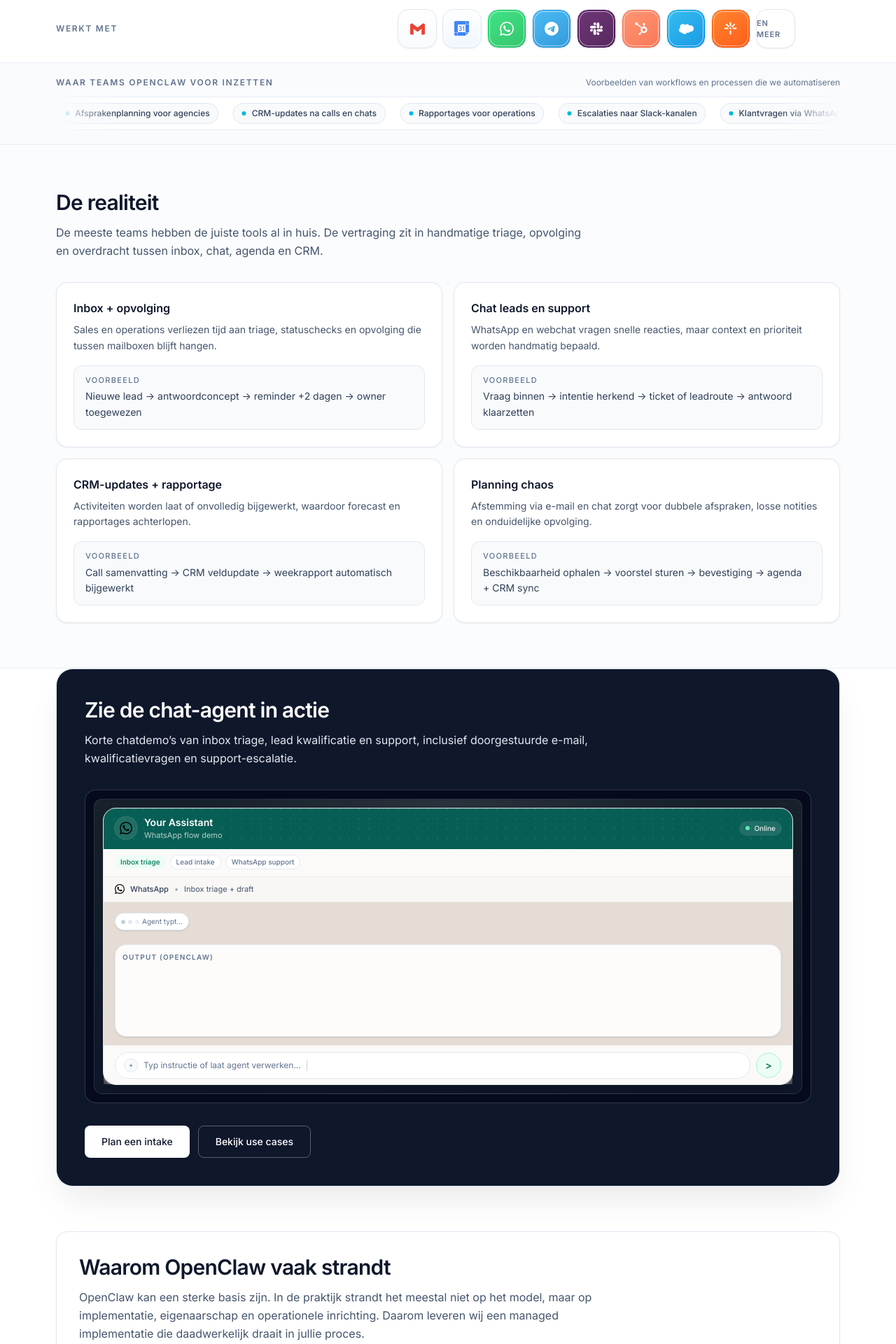
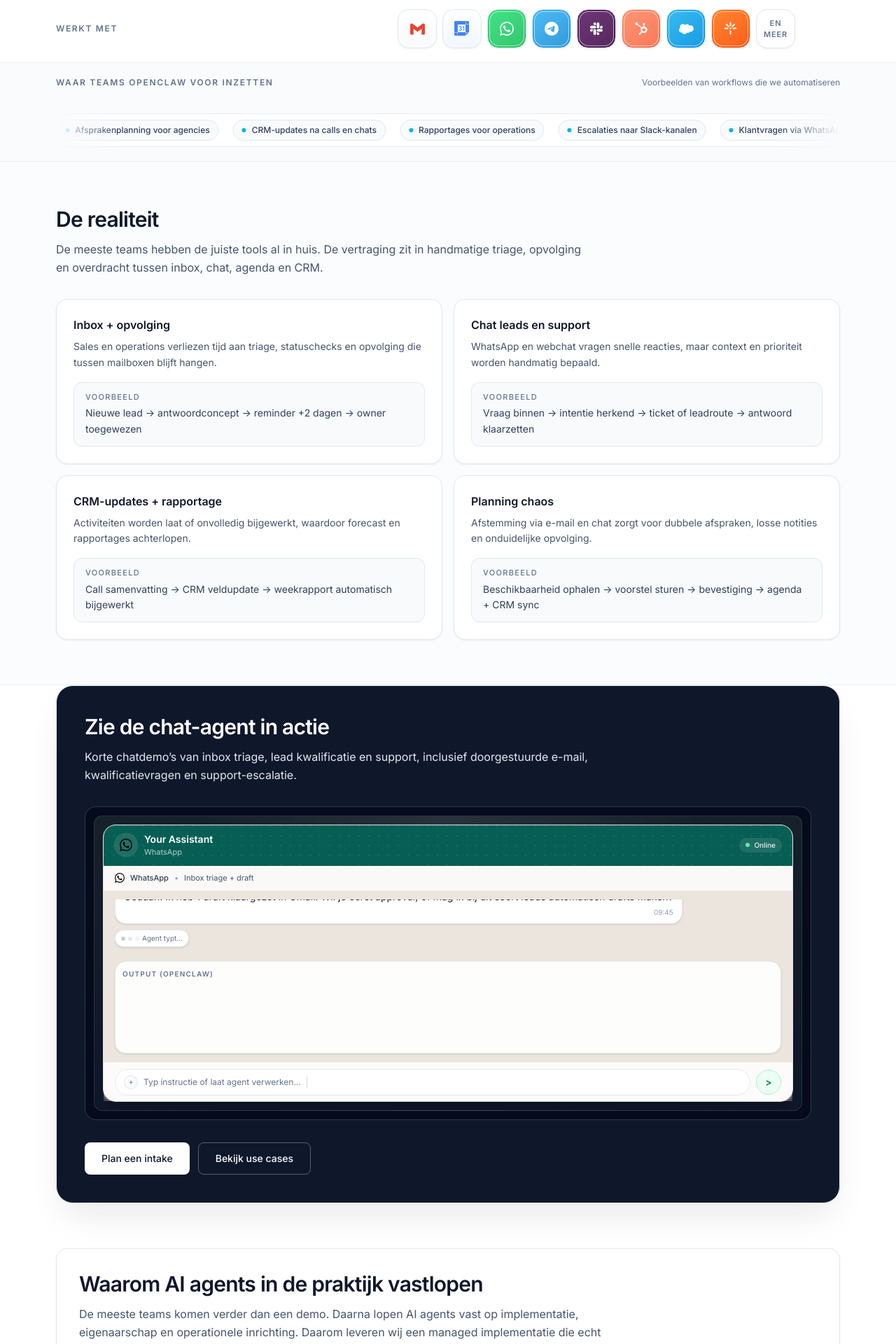
Before and after one commit to openclawbot69420-ux/youraiworker-site, a Next.js app: page / in a window 1280 px wide. Shown: the part 760-2680 px from the top of the page at 70% size. Built offline with nearby package versions, Linux system fonts and the light colour scheme.

Commit message:
polish: fix homepage spacing, integration tile, demo scroll + remove cringe strandt code

```diff
--- a/src/app/page.tsx
+++ b/src/app/page.tsx
@@ -195,19 +195,13 @@ const COMPARISON_ROWS = [
   },
 ] as const
 
-const STRANDT_WITHOUT_LINES = [
-  "$ git clone openclaw && npm run dev",
-  "✓ Demo werkt lokaal",
-  "",
-  "# Productievragen komen daarna:",
-  "ENV? webhooks? rate limits? retries?",
-  "Wie beheert secrets en rotatie?",
-  "Waar loggen we acties en approvals?",
-  "Wat gebeurt er bij exceptions of timeouts?",
-  "Wie monitort na livegang?",
-  "",
-  "Resultaat: proof-of-concept blijft hangen",
-  "tussen experiment en operatie.",
+const STRANDT_WITHOUT_POINTS = [
+  "Werkt lokaal, maar geen duidelijke owner voor productie",
+  "Secrets, ENV en permissies worden ad-hoc geregeld",
+  "Geen retries/monitoring - failures blijven liggen",
+  "Geen logging/audit - onduidelijk wat de agent deed",
+  "Geen approval gates - risico op fouten in klantcontact",
+  "Na livegang niemand die onderhoud + fixes oppakt",
 ] as const
 
 const STRANDT_WITH_MANAGED = [
@@ -341,7 +335,7 @@ const IntegrationBadge: React.FC<IntegrationBadgeProps> = ({
           />
         </>
       ) : (
-        <span className="text-[10px] font-semibold uppercase tracking-[0.08em] text-slate-500 sm:text-[11px]">
+        <span className="flex h-full w-full items-center justify-center text-center text-[10px] font-semibold uppercase tracking-[0.08em] text-slate-500 sm:text-[11px]">
           en meer
         </span>
       )}
@@ -475,12 +469,10 @@ const HomePage: React.FC = () => {
               >
                 Waar teams OpenClaw voor inzetten
               </p>
-              <p className="text-xs text-slate-500">
-                Voorbeelden van workflows en processen die we automatiseren
-              </p>
+              <p className="text-xs text-slate-500">Voorbeelden van workflows die we automatiseren</p>
             </div>
 
-            <div className="marquee-shell overflow-hidden rounded-2xl border border-slate-200/80 bg-white/90 p-2">
+            <div className="marquee-shell mt-6 overflow-hidden rounded-2xl border border-slate-200/80 bg-white/90 p-2">
               <div className="marquee-track motion-reduce:flex motion-reduce:w-full motion-reduce:flex-wrap motion-reduce:gap-2 motion-reduce:whitespace-normal">
                 {[...WORKFLOW_MARQUEE_ITEMS, ...WORKFLOW_MARQUEE_ITEMS].map((item, index) => (
                   <span
@@ -578,12 +570,12 @@ const HomePage: React.FC = () => {
         <div className="rounded-2xl border border-slate-200 bg-white p-6 shadow-sm shadow-slate-900/5 sm:p-8">
           <div className="max-w-3xl">
             <h2 className="text-2xl font-semibold tracking-tight text-slate-900 sm:text-3xl">
-              Waarom OpenClaw vaak strandt
+              Waarom AI agents in de praktijk vastlopen
             </h2>
             <p className="mt-3 text-sm leading-relaxed text-slate-600 sm:text-base">
-              OpenClaw kan een sterke basis zijn. In de praktijk strandt het meestal niet op het model,
-              maar op implementatie, eigenaarschap en operationele inrichting. Daarom leveren wij een
-              managed implementatie die daadwerkelijk draait in jullie proces.
+              De meeste teams komen verder dan een demo. Daarna lopen AI agents vast op implementatie,
+              eigenaarschap en operationele inrichting. Daarom leveren wij een managed implementatie die
+              echt draait in jullie proces - met controls, logging en support.
             </p>
           </div>
 
@@ -591,15 +583,25 @@ const HomePage: React.FC = () => {
             <div className="rounded-2xl border border-slate-200 bg-slate-950 p-5 text-slate-100 shadow-sm">
               <div className="flex flex-col items-start gap-3 sm:flex-row sm:items-center sm:justify-between">
                 <p className="text-xs font-semibold uppercase tracking-[0.14em] text-slate-300">
-                  Zonder managed implementatie
+                  Zonder implementatie + onderhoud
                 </p>
                 <span className="rounded-full border border-rose-300/25 bg-rose-400/10 px-2.5 py-1 text-[11px] font-medium text-rose-200">
-                  Vaak strandt dit
+                  Blijft vaak hangen
                 </span>
               </div>
-              <pre className="mt-4 overflow-x-auto rounded-xl border border-white/10 bg-black/20 p-4 text-xs leading-6 text-slate-200">
-                <code>{STRANDT_WITHOUT_LINES.join("\n")}</code>
-              </pre>
+              <div className="mt-4 space-y-2.5">
+                {STRANDT_WITHOUT_POINTS.map((item) => (
+                  <div
+                    key={item}
+                    className="flex items-center gap-3 rounded-xl border border-white/10 bg-black/20 px-3.5 py-3 text-sm text-slate-200"
+                  >
+                    <span className="inline-flex h-5 w-5 items-center justify-center rounded-full border border-rose-300/25 bg-rose-400/10 text-[11px] font-semibold text-rose-200">
+                      ✕
+                    </span>
+                    <span className="leading-relaxed">{item}</span>
+                  </div>
+                ))}
+              </div>
             </div>
 
             <div className="rounded-2xl border border-slate-200 bg-slate-50 p-5 shadow-sm">
--- a/src/components/ChatDemo.tsx
+++ b/src/components/ChatDemo.tsx
@@ -36,13 +36,11 @@ interface ChatDemoProps {
 }
 
 type AppSkin = {
-  appName: "WhatsApp" | "Telegram"
+  appName: "WhatsApp"
   appIcon: string
   headerBg: string
   headerFg: string
   chatBg: string
-  accent: string
-  accentSoft: string
   userBubble: string
   agentBubble: string
 }
@@ -66,8 +64,6 @@ const pickAppSkin = (_scenario: DashboardDemoScenario): AppSkin => ({
   headerBg: "bg-[#075E54]",
   headerFg: "text-white",
   chatBg: "bg-[#ECE5DD]",
-  accent: "text-emerald-700",
-  accentSoft: "bg-emerald-50 border-emerald-200",
   userBubble: "ml-auto bg-[#DCF8C6] border-[#bfe5ad] text-slate-900",
   agentBubble: "mr-auto bg-white border-slate-200 text-slate-900",
 })
@@ -238,7 +234,10 @@ export const ChatDemo: React.FC<ChatDemoProps> = ({
     }
 
     // Keep the demo pinned to the latest message so nothing gets visually cut off.
-    endRef.current?.scrollIntoView({ block: "end", behavior: "smooth" })
+    // IMPORTANT: avoid scrollIntoView here - it can scroll the whole page on some browsers.
+    if (scrollRef.current) {
+      scrollRef.current.scrollTop = scrollRef.current.scrollHeight
+    }
   }, [prefersReducedMotion, animation.scenarioIndex, animation.revealedCount])
   const fadeOpacity =
     !prefersReducedMotion && animation.phase === "fade"
@@ -267,7 +266,7 @@ export const ChatDemo: React.FC<ChatDemoProps> = ({
               </span>
               <div className="min-w-0">
                 <p className="truncate text-sm font-semibold">{demoTitle}</p>
-                <p className="truncate text-[11px] text-white/70">{skin.appName} flow demo</p>
+                <p className="truncate text-[11px] text-white/70">WhatsApp</p>
               </div>
               <span className="ml-auto inline-flex items-center gap-1.5 rounded-full bg-white/10 px-2 py-0.5 text-[10px] font-medium text-white/90 ring-1 ring-white/10">
                 <span className="h-1.5 w-1.5 rounded-full bg-emerald-300" aria-hidden="true" />
@@ -276,29 +275,7 @@ export const ChatDemo: React.FC<ChatDemoProps> = ({
             </div>
           </div>
 
-          <div className="h-10 shrink-0 overflow-x-auto border-b border-black/5 bg-white/80 px-3 py-2 backdrop-blur sm:px-4">
-            <div className="flex min-w-max items-center gap-1.5">
-              {activeScenarios.map((item, index) => {
-                const active = item.title === scenario.title
-                return (
-                  <span
-                    key={item.title}
-                    className={`shrink-0 max-w-[9rem] truncate rounded-full px-2 py-0.5 text-[10px] font-medium sm:max-w-[10.5rem] ${
-                      active
-                        ? `${skin.accentSoft} ${skin.accent}`
-                        : "border border-slate-200 bg-white text-slate-500"
-                    }`}
-                    aria-label={`Scenario ${index + 1}: ${item.title}`}
-                    title={item.title}
-                  >
-                    {item.title}
-                  </span>
-                )
-              })}
-            </div>
-          </div>
-
-          <div className="flex min-h-0 flex-1 flex-col bg-[#e5ddd5]">
+          <div className="flex min-h-0 flex-1 flex-col">
             <div className="flex h-9 shrink-0 items-center gap-2 border-b border-black/5 bg-white/75 px-3 py-2 text-[11px] text-slate-600 backdrop-blur sm:px-4">
               {channelIcon ? <img src={channelIcon} alt="" aria-hidden="true" className="h-3.5 w-3.5" /> : null}
               <span className="truncate font-medium text-slate-700">{scenario.channel}</span>
@@ -410,11 +387,11 @@ export const ChatDemo: React.FC<ChatDemoProps> = ({
               </div>
               <button
                 type="button"
-                className={`inline-flex h-9 w-9 items-center justify-center rounded-full border ${skin.accentSoft}`}
+                className="inline-flex h-9 w-9 items-center justify-center rounded-full border border-emerald-200 bg-emerald-50 text-emerald-700"
                 aria-label="Send disabled demo button"
                 disabled
               >
-                <span className={`text-sm font-semibold ${skin.accent}`}>{">"}</span>
+                <span className="text-sm font-semibold">{">"}</span>
               </button>
             </div>
           </div>
```
